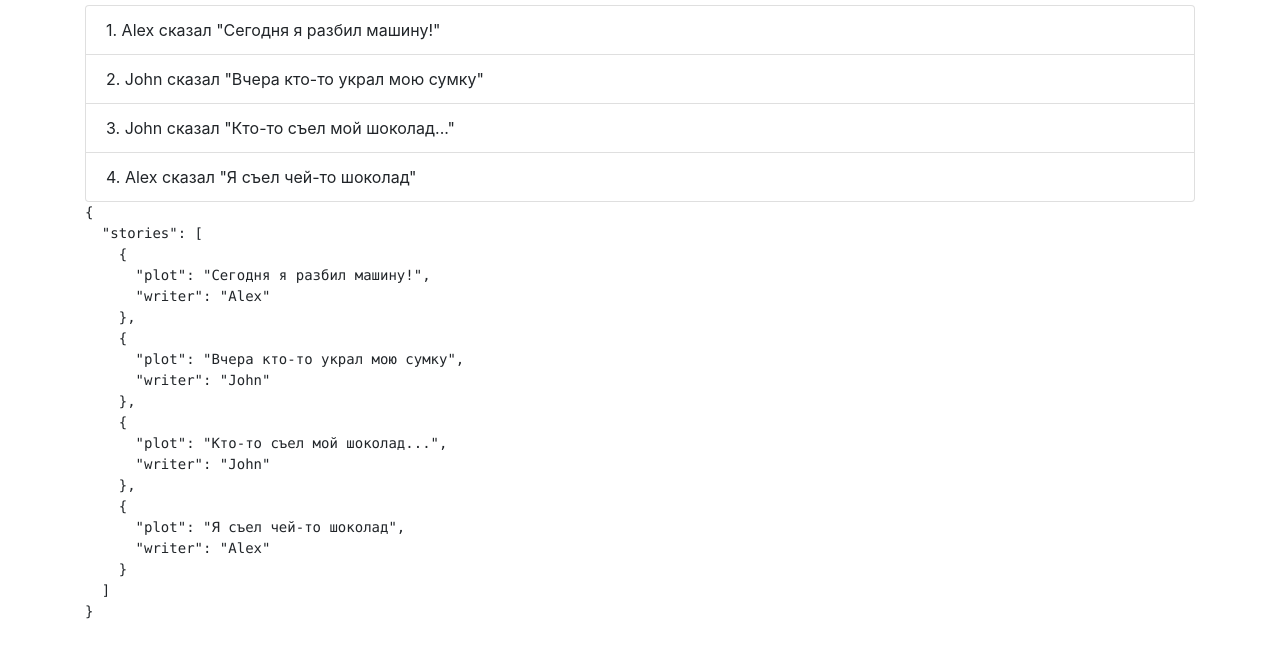
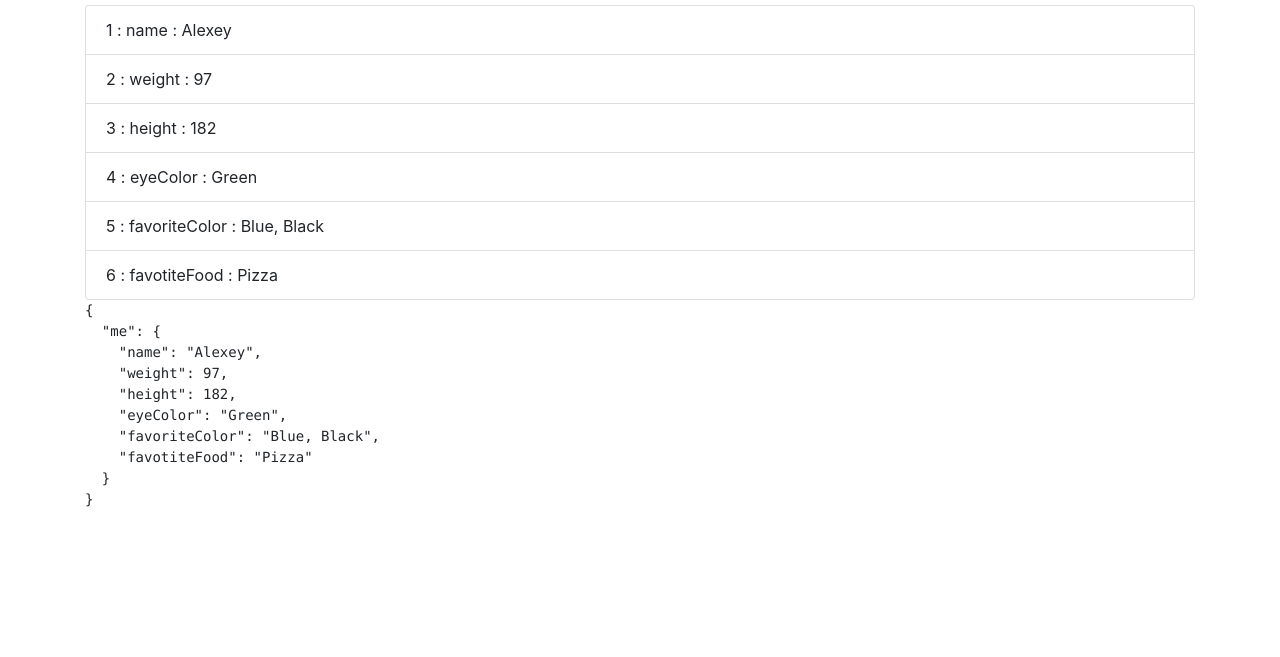
Before and after one commit to Virtbrain/VueJS, a plain HTML site: page Homeproj3/index.html in a window 1280 px wide. Shown: the part 51-708 px from the top of the page. Drawn offline with nearby package versions, Linux system fonts and the light colour scheme.

Commit message:
Hometask

```diff
--- a/Homeproj3/Vue.js
+++ b/Homeproj3/Vue.js
@@ -1,23 +1,13 @@
 new Vue({
     el: '.container',
     data: {
-        stories: [
-            {
-                plot: 'Сегодня я разбил машину!',
-                writer: 'Alex',
-            },
-            {
-                plot: 'Вчера кто-то украл мою сумку',
-                writer: 'John',
-            },
-            {
-                plot: 'Кто-то съел мой шоколад...',
-                writer: 'John',
-            },
-            {
-                plot: 'Я съел чей-то шоколад',
-                writer: 'Alex',
-            },
-        ]
+        me: {
+            name: "Alexey",
+            weight: 97,
+            height: 182,
+            eyeColor: "Green",
+            favoriteColor: "Blue, Black",
+            favotiteFood: "Pizza",
+        }
     }
 })
--- a/Homeproj3/index.html
+++ b/Homeproj3/index.html
@@ -11,8 +11,8 @@
     <div class="container">
         <h1>Давайте послушаем несколько историй!</h1>
         <ul class="list-group">
-            <li v-for="(story, index) in stories" :key="index" class="list-group-item">
-                {{index+1}}. {{story.writer}} сказал "{{story.plot}}"
+            <li v-for="(value, key, index) in me" :key="index" class="list-group-item">
+                {{index+1}} : {{key}} : {{value}}
             </li>
         </ul>
         <pre>{{$data}}</pre>
```
